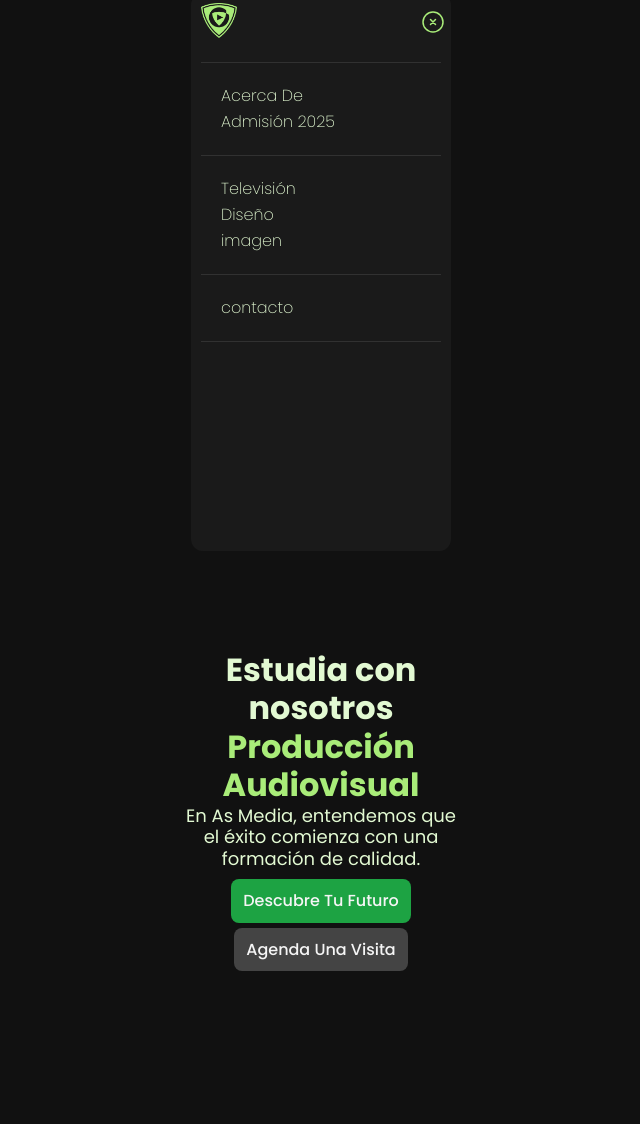
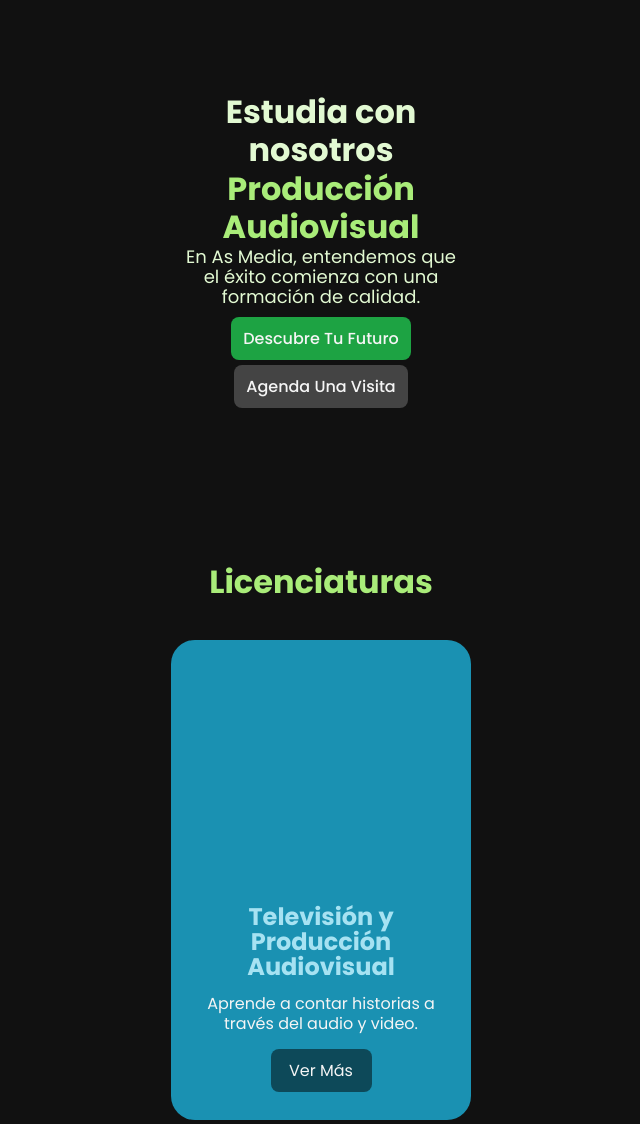
Before and after one commit to Takodepoio/AstroBoy, an Astro site: page /Home in a window 1280 px wide. Shown: the part 71-1195 px from the top of the page, without its empty margins (319-959 px from the left). Before the commit the page ends 1042 px from the top, so only its background shows below. Built offline with nearby package versions, Linux system fonts and the light colour scheme; Astro itself is replaced by a stand-in of ours.

Commit message:
actualizacion de panel y carreras

```diff
--- a/src/layouts/Layout.astro
+++ b/src/layouts/Layout.astro
@@ -1,5 +1,6 @@
 ---
 import "../styles/global.css";
+
 ---
 <!doctype html>
 <html lang="en">
@@ -18,25 +19,31 @@
 		<div class="gradientHeader">
 
 			<img class="Glogo" src="/images/Brand.png" alt="AsMediaIcon">
+			 <button id="open-panel">
 				<img class="OpMenu" src="/Icons/Nav/OpenMenu.svg" alt="abrirMenu">
+			</button>
+
 
 		</div>
-		<div id="PanelMenu" class="panel">
+		<div id="panelMenu" class="panel cerrado">
 			<div class="header-panel">
 				<img class="logitoPanel" src="/images/Brand.png" alt="logito">
+				<button id="close-panel">
 					<img class="close" src="/Icons/Nav/CloseMenu.svg" alt="close">
+				</button>
+
 			</div>
 			<ul class="interes-sect">
-				<li>Acerca De</li>
-				<li>Admisión 2025</li>
+				<li class="about-p">Acerca De</li>
+				<li class="admition-p">Admisión 2025</li>
 			</ul>
 			<ul class="carreras-sect">
-				<li>Televisión</li>
-				<li>Diseño</li>
-				<li>imagen</li>
+				<li class="tv-p">Televisión</li>
+				<li class="dp-p">Diseño</li>
+				<li class="ci-p">imagen</li>
 			</ul>
 			<ul class="contacto-sect">
-				<li>contacto</li>
+				<li class="contact-p">contacto</li>
 			</ul>
 		</div>
 		<slot />
@@ -73,15 +80,20 @@
 
 	}
 	.panel{
+		position: fixed;
+    	top: 0;
+    	right: 0;
+    	height: 100vh;
+    	width: 260px;
+    	background-color: #1a1a1a;
     	color: #e2f9d2;
     	font-weight: 200;
    	 	font-size: 16px;
-		background-color: #1a1a1a;
-		width: 260px;
-		height: 558px;
     	padding: 10px;
-		border-radius: 12px;
-		margin: auto;
+    	border-radius: 12px 0 0 12px;
+    	transform: translateX(100%);
+    	transition: transform 0.3s ease;
+    	z-index: 9999;
 	}
 	.interes-sect{
 		border-color:rgba(255, 255, 255, 0.102);
@@ -119,4 +131,58 @@
 		top: -28px;
 	}
 
+	.panel li{
+		position: relative;
+		padding-left: 5px;
+		list-style: none;
+		margin: 10px;
+	}
+	.about-p::before{
+		background-image: url('/Icons/Nav/About.png');
+	}
+	.admition-p::before{
+		background-image: url('/Icons/Nav/Admision.png');
+	}
+	.tv-p::before{
+		background-image: url('/Icons/Nav/Televisión.png');
+	}
+	.dp-p::before{
+		background-image: url('/Icons/Nav/Diseño.png');
+	}
+	.ci-p::before{
+		background-image: url('/Icons/Nav/Consultoria.png');
+	}
+	.contact-p::before{
+		background-image: url('/Icons/Nav/Contact.png');
+	}
+	.panel li::before{
+		content: "";
+		position: absolute;
+		left: -24px;
+		top: 0;
+		width: 24px;
+		height: 24px;
+		background-size: contain;
+		background-repeat: no-repeat;
+	}
+
+	.panel.abierto {
+ 		transform: translateX(0);
+	}
+
 </style>
+<script type="module">
+	const open = document.getElementById('open-panel');
+	const close = document.getElementById('close-panel');
+	const panel = document.getElementById('panelMenu');
+
+	 open.addEventListener('click', () => {
+    panel.classList.remove('cerrado');
+    panel.classList.add('abierto');
+  });
+
+  close.addEventListener('click', () => {
+    panel.classList.remove('abierto');
+    panel.classList.add('cerrado');
+  });
+</script>
--- a/src/pages/Home.astro
+++ b/src/pages/Home.astro
@@ -18,10 +18,42 @@
 		<button class="button-visit">Agenda Una Visita</button>
 	</div>
 
+	<div class="carreras">
+		<h2 class="title_home subtitle">Licenciaturas</h2>
+
+		<div class="TV">
+			<div class="TV-data">
+				<p class="h3 TV-title">Televisión y Producción Audiovisual<p>
+				<p>Aprende a contar historias a través del audio y video.</p>
+				<button class="buttonC TV-Button">Ver Más</button>
+			</div>
+		</div>
+
+		<div class="DP">
+			<div class="DP-data">
+				<p class="h3 DP-title">Diseño y Producción Multimedia</p>
+				<p>Aprende a crear experiencias digitales que cautiven.</p>
+				<button class="buttonC DP-Button">Ver Más</button>
+			</div>
+		</div>
+
+		<div class="CI">
+			<div class="CI-data">
+				<p class="h3 CI-title">Consultoría y Gestión de Imagen</p>
+				<p>Aprende a construir una imágen que impacte</p>
+				<button class="buttonC CI-Button">Ver Más</button>
+			</div>
+		</div>
+	</div>
 
 </Layout>
 
 <style>
+	*{
+		box-sizing: border-box;
+		padding: 0;
+		margin: 0;
+	}
 	body{
 	background-color: #111111;
 	}
@@ -88,5 +120,111 @@
 		padding: 12px;
 		border-radius: 8px;
 	}
+	.carreras{
+		display: flex;
+  		flex-direction: column;
+  		align-items: center;
+  		gap: 24px;
+		position: relative;
+		top: 280px;
+	}
+	.TV{
+		background-color: #1a91b2 ;
+		width: 300px;
+		height: 480px;
+		border-radius: 24px;
+		padding: 24px;
+	}
+	.DP{
+		background-color: #541ab2 ;
+		width: 300px;
+		height: 480px;
+		border-radius: 24px;
+		padding: 24px;
+	}
+	.CI{
+		background-color: #84187d;
+		width: 300px;
+		height: 480px;
+		border-radius: 24px;
+		padding: 24px;
+	}
+	.subtitle{
+		top: -15px;
+		color: #A9EC79;
+	}
+	.h3{
+		font-weight: 700;
+		font-size: 24px;
+		line-height: 25px;
+		text-align: center;
+		padding:15px ;
+
+	}
+	p{
+		text-align: center;
+		font-size: 16px;
+		line-height: 20px;
+		color: whitesmoke;
+	}
+	.TV-data{
+		position: relative;
+		top: 225px;
+		text-align: center;
+	}
+	.DP-data{
+		position: relative;
+		top: 225px;
+		text-align: center;
+
+	}
+	.CI-data{
+		position: relative;
+		top: 225px;
+		text-align: center;
+
+	}
+	.buttonC{
+		background-color: aliceblue;
+		width: 101px;
+		height: 43px;
+		border-radius: 8px;
+		padding: 18px, 16px;
+		position: relative;
+		top: 15px;
+		transition: .3s ease;
+		color: whitesmoke;
+	}
+	.TV-title{
+		color: #a6e2f2;
+	}
+	.DP-title{
+		color: #c3a6f2;
+	}
+	.CI-title{
+		color: #f7c7e7;
+	}
+
+	.TV-Button{
+		background-color: #0d4959;
+	}
+	.DP-Button{
+		background-color: #2a0d59;
+	}
+	.CI-Button{
+		background-color: #5a0c3f;
+	}
+	.TV-Button:hover{
+		background-color: #e9f8fc;
+		color: #0d4959;
+	}
+	.DP-Button:hover{
+		background-color: #fce9fc;
+		color: #2a0d59;
+	}
+	.CI-Button:hover{
+		background-color: #fce8f5;
+		color: #5a0c3f;
+	}
 
 </style>
```
Also changed, not shown: public/images/Majo.png (added), public/images/Sam.png (added), public/images/TVstudent.png (added). Lines whose indentation alone changed are shown as unchanged.
